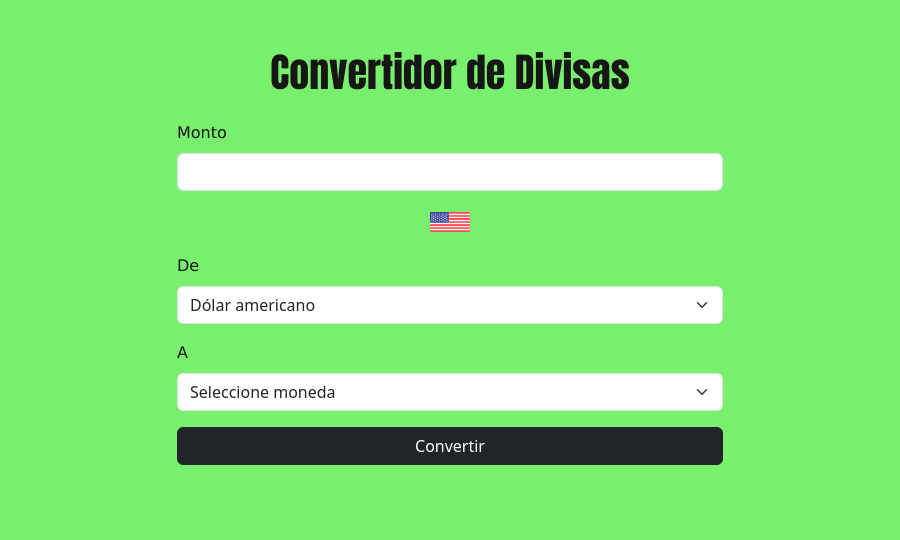
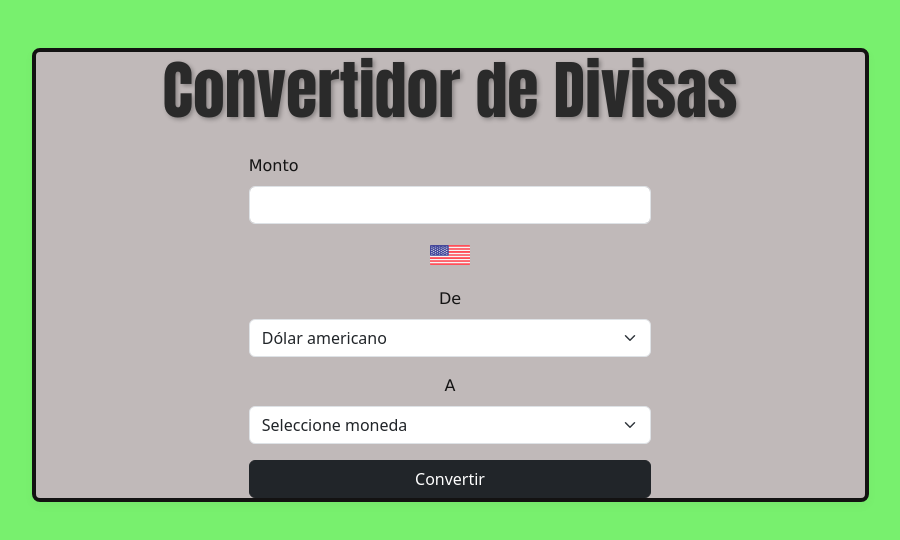
Before and after one commit to mfhenao/conversorMonedasReact, a React (Vite) app: page / in a window 1280 px wide. Shown: the top 540 px of the page, without its empty margins (190-1090 px from the left). Built offline with nearby package versions, Linux system fonts and the light colour scheme.

Commit message:
Ajustes a los estilos
se hicieron ajustes a los estilos de la Api

```diff
--- a/src/components/CambioDivisa.jsx
+++ b/src/components/CambioDivisa.jsx
@@ -82,7 +82,8 @@ const CambioDivisa = () => {
 
   return (
     <div className="container mt-5">
-      <h1 className="text-center mb-4">Convertidor de Divisas</h1>
+      <div className='box-central'>
+        <h1 className="text-center mb-4">Convertidor de Divisas</h1>
       <div className="row justify-content-center">
         <div className="col-md-6">
 
@@ -107,7 +108,7 @@ const CambioDivisa = () => {
             </div>
           )}
 
-          <div className="mb-3">
+          <div className="mb-3 text-center">
             <label htmlFor="fromCurrency" className="form-label">De</label>
             <select
               id="fromCurrency"
@@ -133,7 +134,7 @@ const CambioDivisa = () => {
             </div>
           )}
 
-          <div className="mb-3">
+          <div className="mb-3 text-center">
             <label htmlFor="toCurrency" className="form-label">A</label>
             <select
               id="toCurrency"
@@ -164,6 +165,8 @@ const CambioDivisa = () => {
 
         </div>
       </div>
+
+      </div>
     </div>
   );
 };
--- a/src/components/cambioDivisa.css
+++ b/src/components/cambioDivisa.css
@@ -1,7 +1,13 @@
 h1 {
 
     font-family: Impact, Haettenschweiler, 'Arial Narrow Bold', sans-serif;
-    color: rgb(22, 22, 21);
+    font-size: clamp(2rem, 5vw, 4rem);
+    font-weight: 450;
+    color: #2a2a2a;
+    text-align: center;
+    line-height: 1.2;
+    margin-bottom: 1.5rem;
+    text-shadow: 2px 2px 4px rgba(0, 0, 0, 0.3);
 }
 
 body {
@@ -14,4 +20,16 @@ label {
     color:rgb(20, 20, 20);
     font-family:'Lucida Sans', 'Lucida Sans Regular', 'Lucida Grande', 'Lucida Sans Unicode', Geneva, Verdana, sans-serif;
     font-style: initial;
+
 }
+
+.box-central {
+  border: 4px solid #131212;        /* borde claro para el cuadro */
+  border-radius: 8px;            /* esquinas redondeadas */
+                  /* espacio interno */
+  background-color: #c0b9b9;     /* fondo muy suave */
+  box-shadow: 0 4px 8px rgba(95, 81, 81, 0.05);  /* sombra ligera para destacar */
+  width: 75%;
+  margin: 0 auto;
+
+}
```
